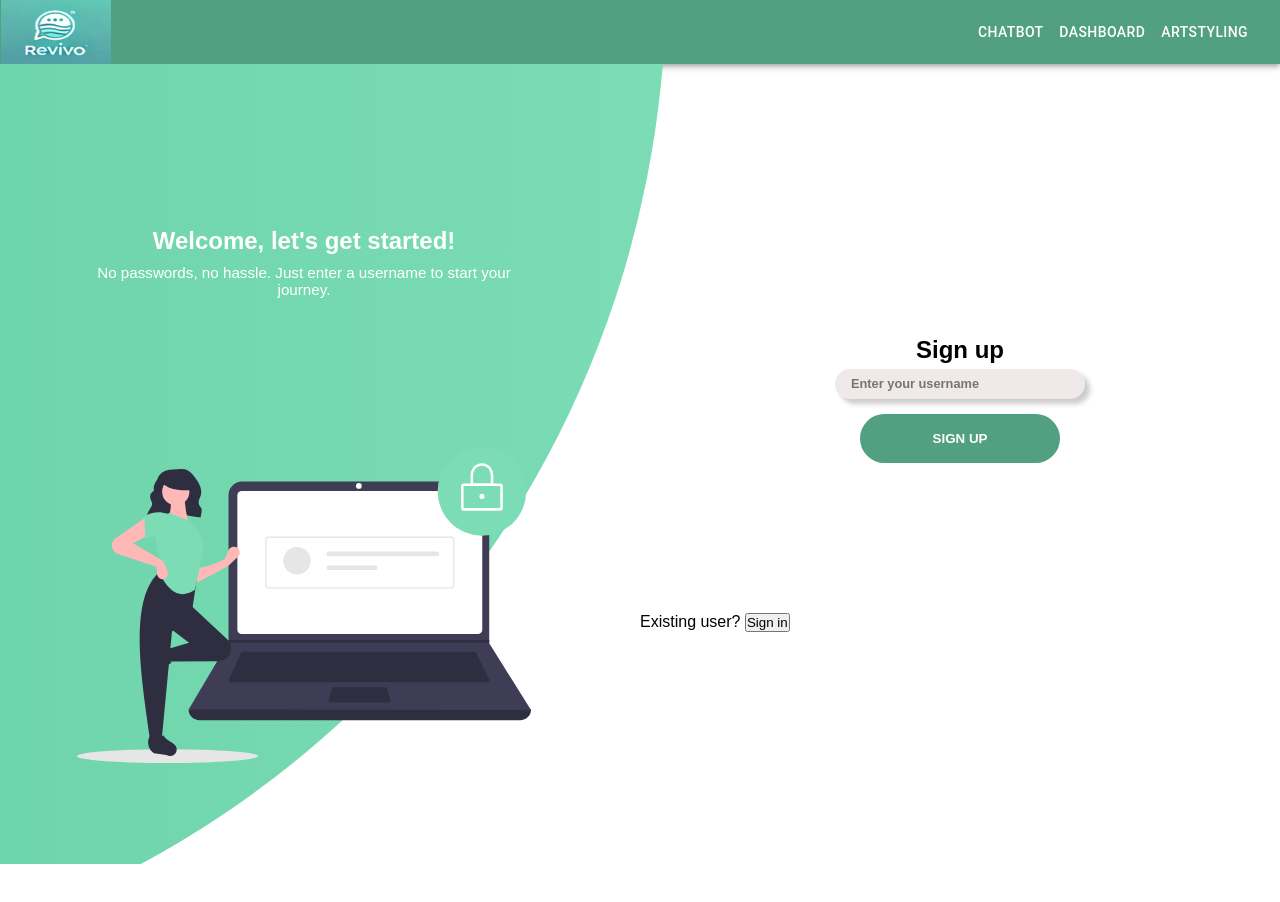
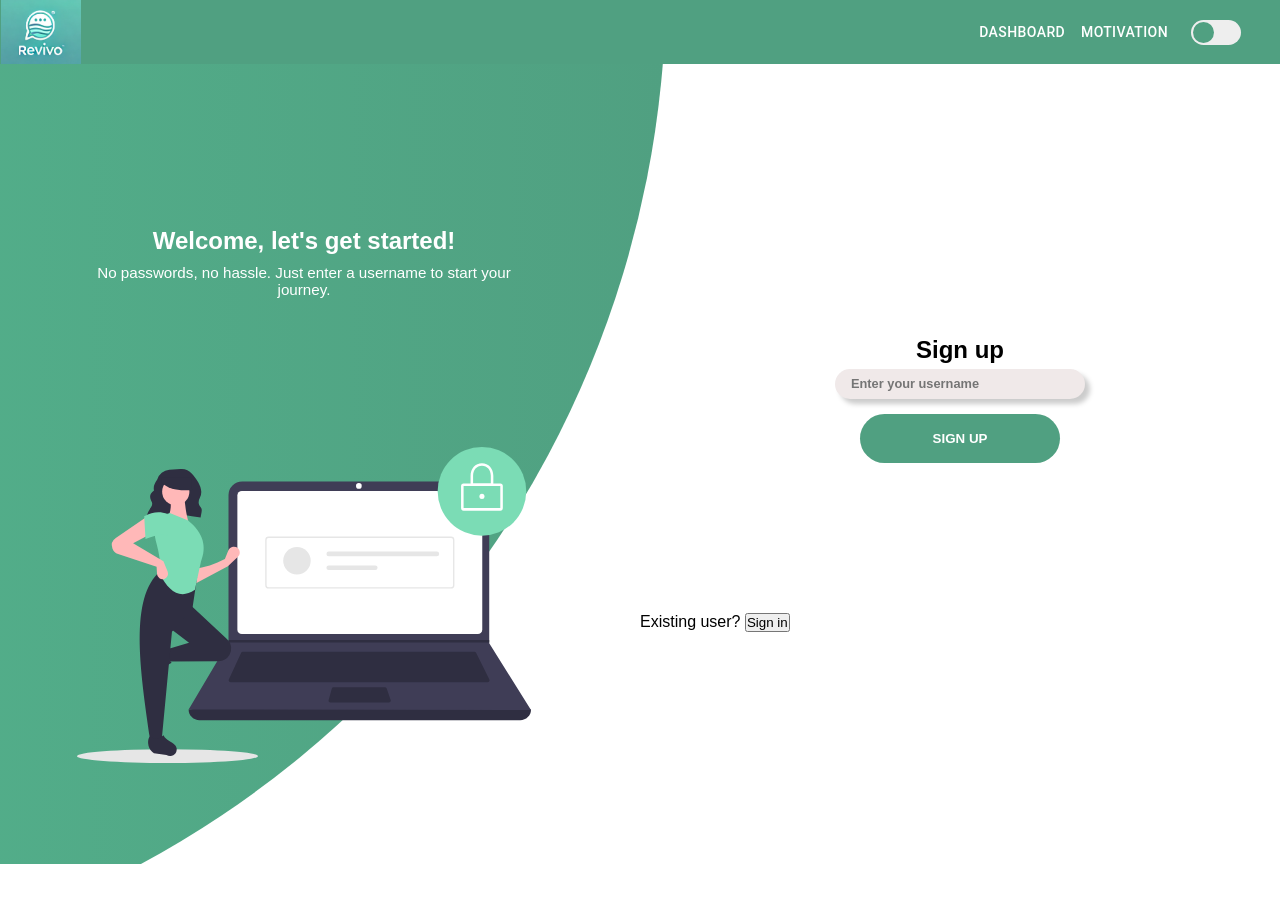
Before and after one commit to JohannCardona/Revivo, a React (Create React App) app in the folder frontend/: page / in a window 1280 px wide. Shown: the top 902 px of the page. Built offline with nearby package versions, Linux system fonts and the light colour scheme.

Commit message:
Add dark theme functionality

```diff
--- a/frontend/src/App.css
+++ b/frontend/src/App.css
@@ -6,7 +6,41 @@
     font-family: 'Poppins', sans-serif;
 }
 .App {
-    min-height: 92vh;
+    min-height: 100vh;
+}
+
+:root {
+    --light: #f6f6f9;
+    --primary: #1976D2;
+    --light-primary: #CFE8FF;
+    --grey: #eee;
+    --dark-grey: #AAAAAA;
+    --dark: #363949;
+    --danger: #D32F2F;
+	  --light-danger: #FECDD3;
+    --warning: #FBC02D;
+    --light-warning: #FFF2C6;
+    --success: #388E3C;
+    --light-success: #BBF7D0;
+    --orange: #FF6F00;
+
+    --primary-blue: rgb(0, 0, 255);
+    --secondary-blue: rgb(96, 96, 182);
+
+    --text-primary-light: #363949;
+    --text-primary-dark: white;
+
+    --text-secondary-light: rgb(70, 70, 70);
+    --text-secondary-dark: rgb(160, 160, 160);
+
+    --bg-primary-light: white;
+    --bg-primary-dark: black;
+
+    --bg-secondary-light: rgb(212, 212, 212);
+    --bg-secondary-dark: rgb(34, 34, 34);
+
+    --bg-navbar-light: #FF6F00;
+    --bg-navbar-dark: rgb(29, 29, 58);
 }
 
 .light-theme {
@@ -16,7 +50,7 @@
 }
 
 .dark-theme {
-    --background: #504646;
-    --text: rgb(143, 123, 123);
-    --bg-navbar: #092d1f;
+    --background: #4d4747;
+    --text: rgb(255, 255, 255);
+    --bg-navbar: #397061;
 }
--- a/frontend/src/App.js
+++ b/frontend/src/App.js
@@ -1,10 +1,16 @@
-import { Outlet } from 'react-router-dom';
-import './App.css';
-import Navbar from './components/Navbar';
+import React, { useContext } from "react";
+import { Outlet } from "react-router-dom";
+import "./App.css";
+import Navbar from "./components/Navbar";
+import { ThemeContext } from "./components/Theme/Theme";
 
 function App() {
+  const { theme } = useContext(ThemeContext);
+  console.log(theme);
+
+
   return (
-    <div className="App">
+    <div className={`App ${theme}`}>
       <Navbar />
       <Outlet />
     </div>
--- a/frontend/src/components/Navbar.jsx
+++ b/frontend/src/components/Navbar.jsx
@@ -1,15 +1,22 @@
-import React from "react";
+import React, { useContext } from "react";
 import { AppBar, Toolbar, Button, Typography } from "@mui/material";
 import { Link, NavLink, useNavigate } from "react-router-dom";
 import Swal from "sweetalert2";
 import revivo from "../images/Logo1.png";
+import { ThemeContext } from "./Theme/Theme";
+import "../styles/navbar/Navbar.css";
 
 function Navbar() {
+  const { theme, toggleTheme } = useContext(ThemeContext);
+
+  const handleThemeToggle = () => {
+    toggleTheme();
+  };
+
   const navigate = useNavigate();
   const buttons = [
-    { text: "Chatbot", to: "/chat" },
     { text: "Dashboard", to: "/dashboard" },
-    { text: "ArtStyling", to: "/art_styling" },
+    { text: "Motivation", to: "/motivation" },
   ];
 
   const logout = (e) => {
@@ -26,14 +33,14 @@ function Navbar() {
   };
 
   return (
-    <div>
+    <div className="navigation-bar">
       <AppBar position="static">
-        <Toolbar style={{ backgroundColor: "#50a081" }}>
+        <Toolbar style={{ backgroundColor: "var(--bg-navbar)" }}>
           <Typography variant="h6" component="div" sx={{ flexGrow: 1 }}>
             <NavLink to="/">
               <img
                 style={{
-                  width: 110,
+                  width: 80,
                   height: 64,
                   margin: "0 0 0 -23px",
                   display: "flex",
@@ -63,6 +70,16 @@ function Navbar() {
           ) : (
             ""
           )}
+          <nav>
+            <input
+              type="checkbox"
+              id="theme-toggle"
+              // checked={theme}
+              onChange={handleThemeToggle}
+              hidden
+            />
+            <label htmlFor="theme-toggle" className="theme-toggle"></label>
+          </nav>
         </Toolbar>
       </AppBar>
     </div>
--- /dev/null
+++ b/frontend/src/components/Theme/Theme.jsx
@@ -0,0 +1,48 @@
+import React, { useEffect, createContext, useState } from "react";
+
+const ThemeContext = createContext();
+
+const getTheme = () => {
+  const theme = localStorage.getItem("theme");
+  if (!theme) {
+    // Default theme is taken as dark-theme
+    localStorage.setItem("theme", "light-theme");
+    return "light-theme";
+  } else {
+    return theme;
+  }
+};
+
+const ThemeProvider = ({ children }) => {
+  const [theme, setTheme] = useState(getTheme);
+
+  function toggleTheme() {
+    if (theme === "light-theme") {
+      setTheme("dark-theme");
+    } else {
+      setTheme("light-theme");
+    }
+  }
+
+  useEffect(() => {
+    const refreshTheme = () => {
+      localStorage.setItem("theme", theme);
+    };
+
+    refreshTheme();
+  }, [theme]);
+
+  return (
+    <ThemeContext.Provider
+      value={{
+        theme,
+        setTheme,
+        toggleTheme,
+      }}
+    >
+      {children}
+    </ThemeContext.Provider>
+  );
+};
+
+export { ThemeContext, ThemeProvider };
--- a/frontend/src/components/chatbot/ChatbotInterface.jsx
+++ b/frontend/src/components/chatbot/ChatbotInterface.jsx
@@ -23,7 +23,7 @@ function ChatbotInterface() {
   const chatbotTypingSpeed = 10;
   const [loadingChatbotResponse, setLoadingChatbotResponse] = useState(false);
   const song_genres = ["latino", "happy", "calm", "rock"];
-  const song_genre = "happy";
+  const song_genre = "latino";
   const [recommended_songs, setRecommendedSongs] = useState([]);
   const [newUser, setNewUser] = useState(null);
   const [existingUser, setExistingUser] = useState(null);
@@ -353,7 +353,7 @@ function ChatbotInterface() {
               <Tooltip title="Record your voice">
                 <Button
                   style={{
-                    backgroundColor: "rgb(80, 160, 129)",
+                    backgroundColor: "var(--bg-navbar)",
                     marginRight: 6,
                     marginLeft: -4,
                     paddingRight: 3,
@@ -366,7 +366,7 @@ function ChatbotInterface() {
           </div>
           <div className="user-item">
             <Button
-              style={{ backgroundColor: "rgb(80, 160, 129)" }}
+              style={{ backgroundColor: "var(--bg-navbar)" }}
               variant="contained"
               endIcon={<SendRoundedIcon />}
               onClick={handleSubmit}
--- a/frontend/src/index.js
+++ b/frontend/src/index.js
@@ -1,11 +1,14 @@
-import React from 'react';
-import ReactDOM from 'react-dom/client';
-import './index.css';
-import AppRouter from './AppRouter';
+import React from "react";
+import ReactDOM from "react-dom/client";
+import "./index.css";
+import AppRouter from "./AppRouter";
+import { ThemeProvider } from "./components/Theme/Theme";
 
-const root = ReactDOM.createRoot(document.getElementById('root'));
+const root = ReactDOM.createRoot(document.getElementById("root"));
 root.render(
   <React.StrictMode>
-    <AppRouter />
+    <ThemeProvider>
+      <AppRouter />
+    </ThemeProvider>
   </React.StrictMode>
 );
--- a/frontend/src/styles/chatbot/ChatbotInterface.css
+++ b/frontend/src/styles/chatbot/ChatbotInterface.css
@@ -1,12 +1,12 @@
 .chatbot-container {
-    background-color: rgb(179, 237, 215);
+    background-color: rgb(44, 104, 81);
     height: 92vh;
     display: flex;
     flex-direction: row;
 }
 
 .sidemenu.open {
-    background-color: rgb(179, 237, 215);
+    background-color: rgb(37, 102, 77);
     width: 250px;
     padding: 10px;
     border-right: 2px solid #fff;
@@ -86,6 +86,7 @@
     line-height: 1.3;
     margin-bottom: 10px;
     font-weight: 600;
+    color: black;
     border: 1.5px solid transparent;
     white-space: nowrap;
     text-overflow: ellipsis;
@@ -102,8 +103,8 @@
 }
 
 .divider {
-    border-bottom:  1px solid #002646;
-    margin: 15px 0;
+    border-bottom:  1px solid #0d1c29;
+    margin: 10px 0;
     width: 100%;
 }
 
@@ -123,7 +124,7 @@
 
 .item-1{
     height: 90%;
-    background-color: rgb(235, 251, 245);
+    background-color: rgb(94, 155, 133);
     padding: 10px;
 }
 
--- a/frontend/src/styles/login/ChangePassword.css
+++ b/frontend/src/styles/login/ChangePassword.css
@@ -11,6 +11,10 @@
     display: grid;
     grid-template-columns: 1fr;
     z-index: 5;
+}
+
+.form-title {
+  color: var(--text);
 }
 
 .new-panels-container {
--- a/frontend/src/styles/login/RegisterLogin.css
+++ b/frontend/src/styles/login/RegisterLogin.css
@@ -4,8 +4,8 @@
   min-height: 100vh;
   overflow: hidden;
   margin-bottom: 70px;
+  background: var(--background);
 }
-
 
 
 .account-forms {
@@ -75,7 +75,7 @@
 
 .title {
     font-size: 1.75rem;
-    color: black;
+    color: var(--text);
     font-weight: bold;
     margin-bottom: 5px;
 }
@@ -134,7 +134,7 @@ input[type="date"]::-webkit-calendar-picker-indicator {
   top: -10%;
   right: 48%;
   transform: translateY(-50%);
-  background-image: linear-gradient(-90deg, #7bdcb5 0%, #56c699 100%);
+  background-image: linear-gradient(-90deg, var(--bg-navbar) 0%, #56c699 100%);
   transition: 1.8s ease-in-out;
   border-radius: 50%;
   z-index: 6;
@@ -268,7 +268,7 @@ input[type="date"]::-webkit-calendar-picker-indicator {
 
 .registerlogin-btn {
   width: 200px;
-  background-color: #50a081;
+  background-color: var(--bg-navbar);
   border: none;
   outline: none;
   height: 49px;
@@ -282,7 +282,7 @@ input[type="date"]::-webkit-calendar-picker-indicator {
 }
 
 .registerlogin-btn:hover {
-  background-color: #47b488;
+  background-color: #2f624e;
   color: #fff;
   box-shadow: 1px 3px 3px #ccc;
 }
--- /dev/null
+++ b/frontend/src/styles/navbar/Navbar.css
@@ -0,0 +1,40 @@
+.navigation-bar nav{
+    height: 56px;
+    background: var(--bg-navbar);
+    padding: 0 15px 0 15px;
+    display: flex;
+    align-items: center;
+    z-index: 1000;
+    display: flex;
+    justify-content: flex-end;
+}
+
+.navigation-bar nav a{
+    color: var(--dark);
+}
+
+.navigation-bar nav .theme-toggle{
+    display: block;
+    min-width: 50px;
+    height: 25px;
+    background: var(--grey);
+    cursor: pointer;
+    position: relative;
+    border-radius: 25px;
+}
+
+.navigation-bar nav .theme-toggle::before{
+    content: "";
+    position: absolute;
+    top: 2px;
+    left: 2px;
+    bottom: 2px;
+    width: calc(25px - 4px);
+    background: var(--bg-navbar);
+    border-radius: 50%;
+    transition: all 0.3s ease;
+}
+
+.navigation-bar nav #theme-toggle:checked+.theme-toggle::before{
+    left: calc(100% - (25px - 4px) - 2px);
+}
```
